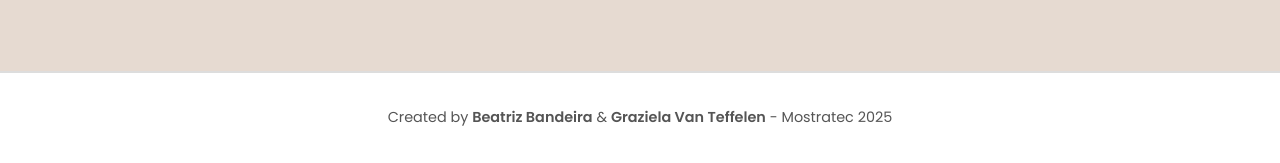
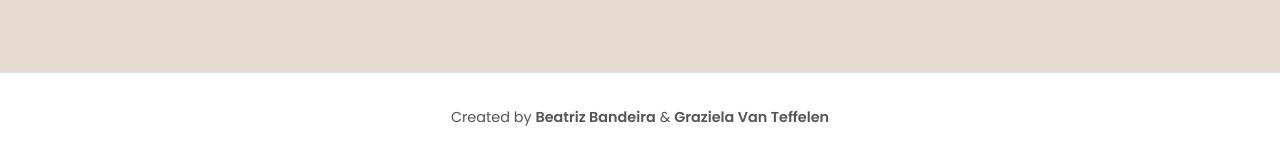
Before and after one commit to BiaAlbergaria/Reporte-A-Sua-Voz-Ativa, a Flask app: page / in a window 1280 px wide. Shown: the part 4829-4992 px from the top of the page. Run offline with Flask 3, Linux system fonts and the light colour scheme.

Commit message:
corrigido título

```diff
--- a/templates/index.html
+++ b/templates/index.html
@@ -114,7 +114,7 @@
 
   <!-- 🔹 Rodapé -->
   <footer>
-    <p>Created by <strong>Beatriz Bandeira</strong> & <strong>Graziela Van Teffelen</strong> - Mostratec 2025</p>
+    <p>Created by <strong>Beatriz Bandeira</strong> & <strong>Graziela Van Teffelen</strong></p>
   </footer>
 
 </body>
```
